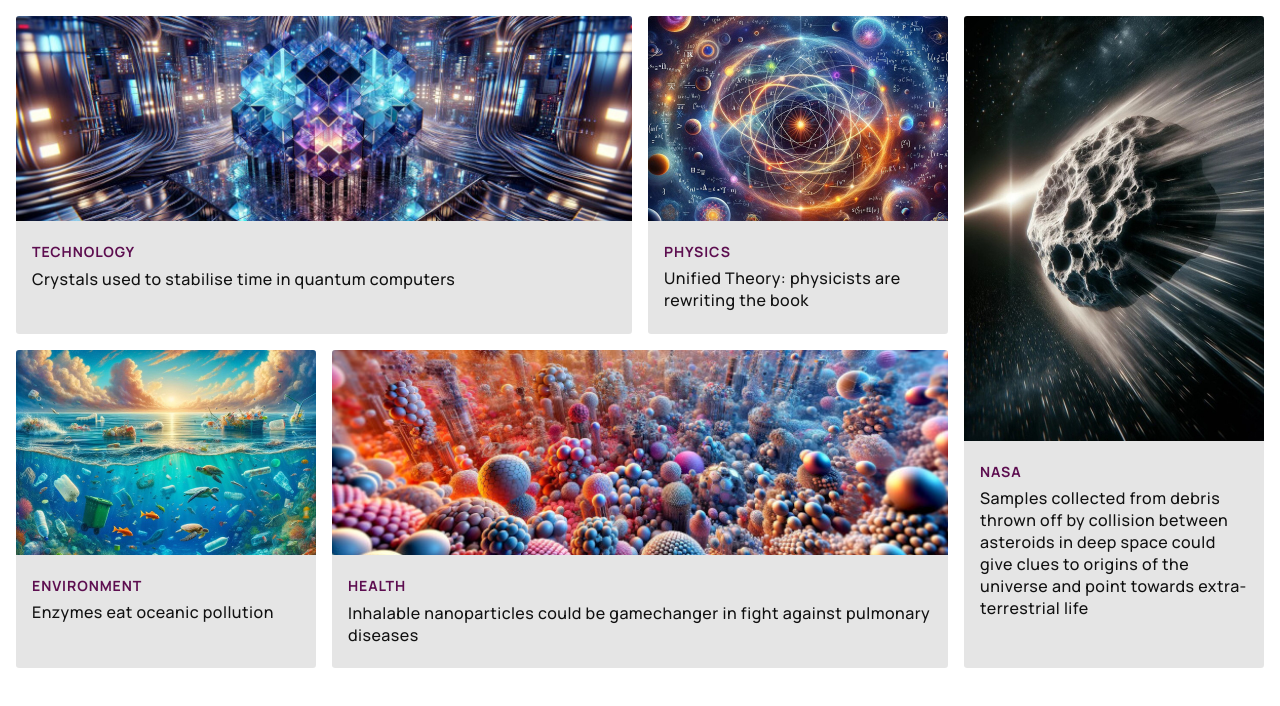
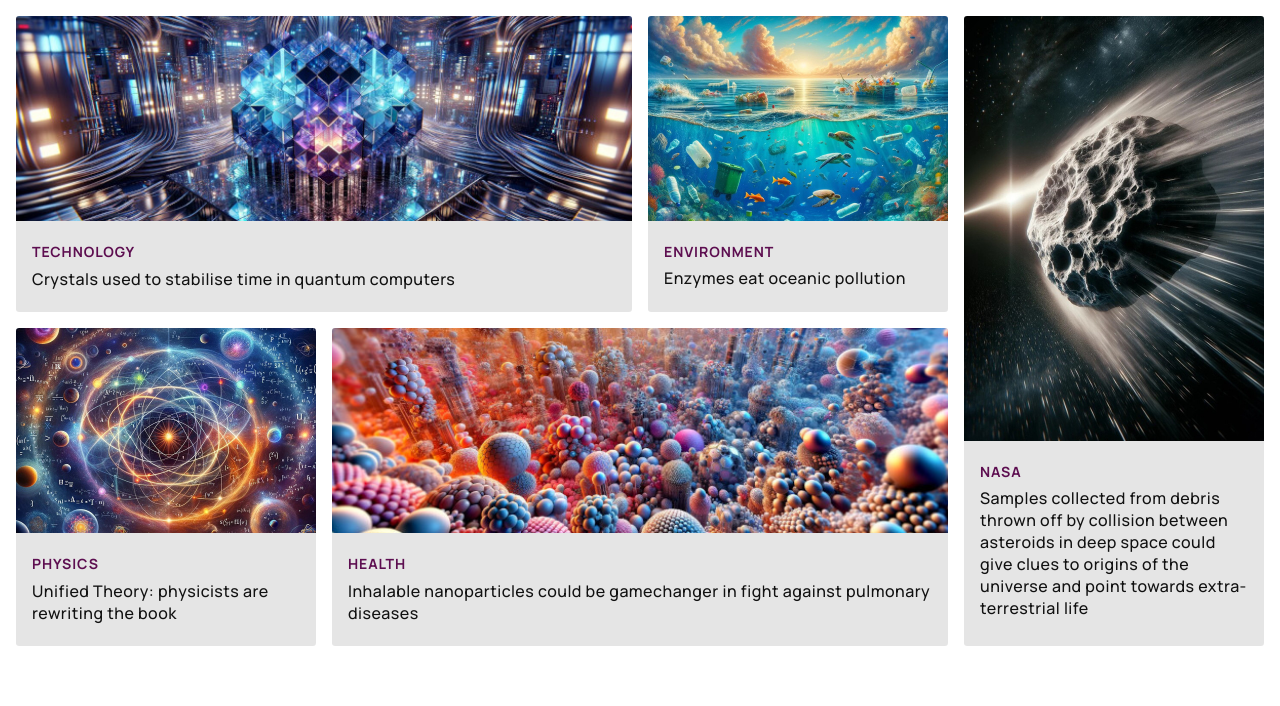
Before and after one commit to sunqfuu/Scrimba-SciStream, a plain HTML site: page index.html in a window 1280 px wide. Drawn offline with Linux system fonts and the light colour scheme.

Commit message:
Refactor grid layout using named template areas
Improves maintainability of responsive grid layout by implementing named grid areas instead of explicit column/row positioning.

The new approach using grid-template-areas provides:
- Better visual representation of layout structure
- Easier maintenance and modification of grid layouts
- More semantic relationship between elements and their positions
- Simplified media query adjustments

```diff
--- a/index.css
+++ b/index.css
@@ -13,53 +13,59 @@ body {
     Layout
    ================= */
 
+.technology {
+  grid-area: t;
+}
+
+.environment {
+  grid-area: e;
+}
+
+.nasa {
+  grid-area: n;
+}
+
+.physics {
+  grid-area: p;
+}
+
+.health {
+  grid-area: h;
+}
+
+/* =================
+    Main
+   ================= */
+
 main {
   display: grid;
+  gap: 1em;
   grid-template-columns: 1fr;
-  gap: 1em;
+  grid-template-areas:
+    "t"
+    "e"
+    "n"
+    "p"
+    "h";
 }
 
 @media (min-width: 500px) {
   main {
     grid-template-columns: 1fr 1fr;
-  }
-  .technology {
-    grid-column: span 2;
-  }
-  .nasa {
-    grid-row: span 2;
-  }
-  .health {
-    grid-column: span 2;
+    grid-template-areas:
+      "t"
+      "e e n n"
+      "p p n n"
+      "h";
   }
 }
 
 @media (min-width: 870px) {
   main {
-    display: grid;
     grid-template-columns: repeat(12, 1fr);
-  }
-
-  .technology {
-    grid-column: 1 / 7;
-  }
-
-  .environment {
-    grid-column: 1 / 4;
-    grid-row: 2 / 3;
-  }
-
-  .nasa {
-    grid-column: 10 / -1;
-  }
-
-  .physics {
-    grid-row: 1 / 2;
-    grid-column: 7 / 10;
-  }
-
-  .health {
-    grid-column: 4 / 10;
+    grid-template-areas:
+      "t t t t t t e e e n n n"
+      "p p p h h h h h h n n n";
   }
 }
 
```
